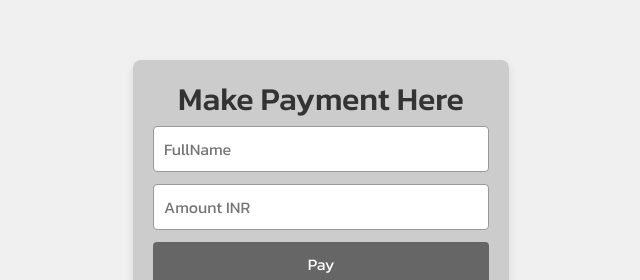
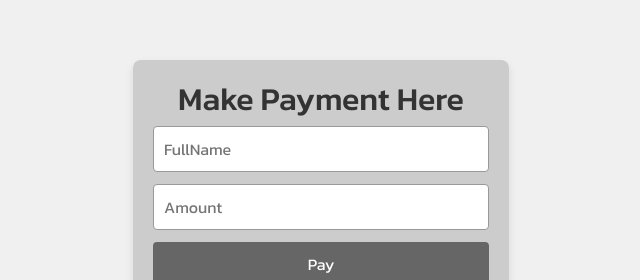
Before and after one commit to sagarlade/mern_react, a React (Create React App) app: page /payment in a window 1280 px wide. Shown: the part 191-471 px from the top of the page, without its empty margins (319-959 px from the left). Built offline with nearby package versions, Linux system fonts and the light colour scheme; the HTML template or start-up script is replaced by a standard one.

Commit message:
Update Payment.js

```diff
--- a/src/components/Payment/Payment.js
+++ b/src/components/Payment/Payment.js
@@ -14,11 +14,13 @@ const PaymentPage = () => {
   const [amount, setAmount] = useState("");
   const handleSubmit = async (e) => {
     e.preventDefault();
-    const response = await axios.post("https://backend-api-1c0h.onrender.com/api/payment", {
+    const response = await axios.post("http://localhost:4001/api/payment", {
       fullname,
       amount,
     });
-    window.location.href = response.data.url;
+    if (response && response.status === 200) {
+      window.location.href = response.data.url;
+    }
   };
 
   return (
@@ -38,7 +40,7 @@ const PaymentPage = () => {
               type="number"
               value={amount}
               onChange={(e) => setAmount(e.target.value)}
-              placeholder="Amount INR"
+              placeholder="Amount"
               required
             />
             <button type="submit">Pay</button>
```
